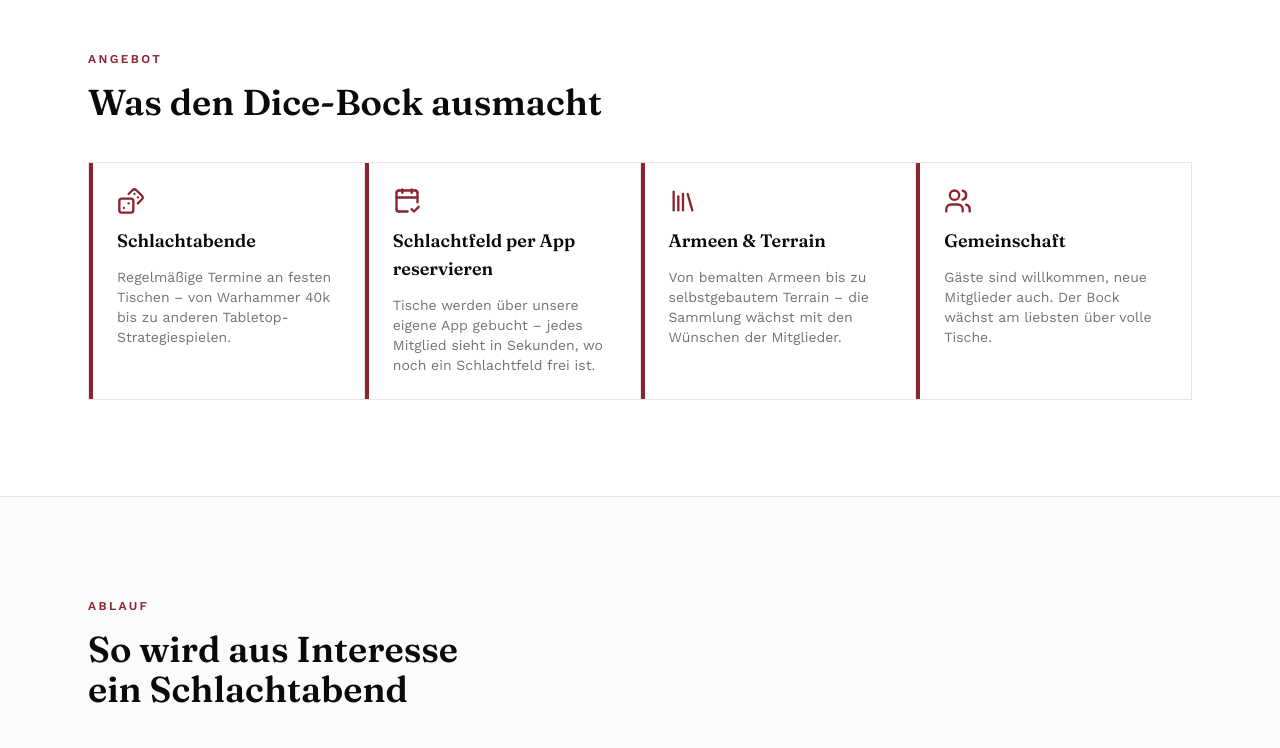
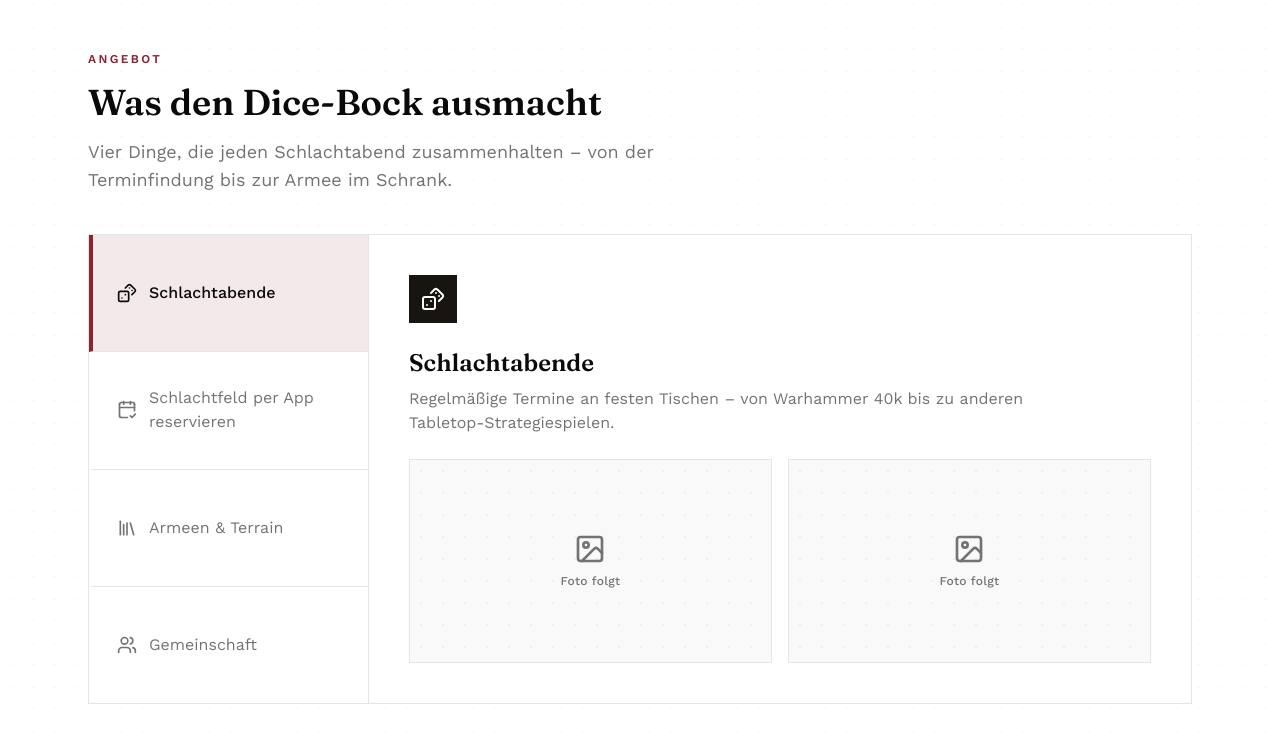
Before and after one commit to qpxv/table-booking, a Next.js app: page / in a window 1280 px wide. Shown: the part 1440-2188 px from the top of the page. Built offline with nearby package versions, Linux system fonts and the light colour scheme.

Commit message:
feat: redesign Angebot as interactive vertical tabs
Replaces the flat feature card grid with a vertical tab list on the
left and a connected content panel on the right (icon, title,
description, two photo placeholders), auto-cycling every 15s and
resetting on manual selection.

```diff
--- a/components/website/FeaturesSection.tsx
+++ b/components/website/FeaturesSection.tsx
@@ -1,37 +1,30 @@
 import type { JSX } from "react";
-import { CalendarCheck2, Dices, Library, Users, type LucideIcon } from "lucide-react";
 import { FEATURES } from "@/lib/website-data";
-
-const FEATURE_ICONS: Record<string, LucideIcon> = {
-  Dices,
-  CalendarCheck2,
-  Library,
-  Users,
-};
+import FeaturesTabs from "@/components/website/FeaturesTabs";
 
 export default function FeaturesSection(): JSX.Element {
   return (
-    <section id="angebot" className="border-b border-border bg-background">
-      <div className="mx-auto max-w-6xl px-4 py-16 sm:px-6 md:py-24">
+    <section id="angebot" className="relative overflow-hidden border-b border-border bg-background">
+      <div
+        className="pointer-events-none absolute inset-0 text-muted-foreground opacity-[0.04]"
+        style={{
+          backgroundImage: "radial-gradient(currentColor 1.5px, transparent 1.5px)",
+          backgroundSize: "22px 22px",
+        }}
+      />
+
+      <div className="relative mx-auto max-w-6xl px-4 py-16 sm:px-6 md:py-24">
         <span className="text-xs font-semibold tracking-[0.2em] text-secondary uppercase">
           {FEATURES.eyebrow}
         </span>
         <h2 className="mt-3 max-w-xl text-balance font-heading text-3xl font-semibold text-foreground sm:text-4xl">
           {FEATURES.heading}
         </h2>
+        <p className="mt-4 max-w-xl text-pretty text-base text-muted-foreground sm:text-lg">
+          {FEATURES.description}
+        </p>
 
-        <div className="mt-10 grid gap-px overflow-hidden border border-border bg-border sm:grid-cols-2 lg:grid-cols-4">
-          {FEATURES.items.map((feature) => {
-            const Icon = FEATURE_ICONS[feature.icon];
-            return (
-              <div key={feature.title} className="flex flex-col gap-3 border-l-4 border-l-secondary bg-background p-6">
-                <Icon className="size-7 text-secondary" />
-                <h3 className="font-heading text-lg font-semibold text-foreground">{feature.title}</h3>
-                <p className="text-sm text-muted-foreground">{feature.description}</p>
-              </div>
-            );
-          })}
-        </div>
+        <FeaturesTabs items={FEATURES.items} />
       </div>
     </section>
   );
--- /dev/null
+++ b/components/website/FeaturesTabs.tsx
@@ -0,0 +1,76 @@
+"use client";
+
+import { useEffect, useState, type JSX } from "react";
+import { CalendarCheck2, Dices, Library, Users, type LucideIcon } from "lucide-react";
+import ImagePlaceholder from "@/components/website/ImagePlaceholder";
+
+const FEATURE_ICONS: Record<string, LucideIcon> = {
+  Dices,
+  CalendarCheck2,
+  Library,
+  Users,
+};
+
+interface FeatureItem {
+  icon: string;
+  title: string;
+  description: string;
+}
+
+interface FeaturesTabsProps {
+  items: readonly FeatureItem[];
+}
+
+export default function FeaturesTabs({ items }: FeaturesTabsProps): JSX.Element {
+  const [selectedIndex, setSelectedIndex] = useState(0);
+  const selected = items[selectedIndex];
+  const SelectedIcon = FEATURE_ICONS[selected.icon];
+
+  useEffect(() => {
+    const timer = setTimeout(() => {
+      setSelectedIndex((current) => (current + 1) % items.length);
+    }, 15000);
+    return () => clearTimeout(timer);
+  }, [selectedIndex, items.length]);
+
+  return (
+    <div className="mt-10 grid border border-border bg-background md:grid-cols-[280px_1fr]">
+      <div className="flex flex-col divide-y divide-border border-b border-border md:border-r md:border-b-0">
+        {items.map((item, index) => {
+          const Icon = FEATURE_ICONS[item.icon];
+          const isSelected = index === selectedIndex;
+          return (
+            <button
+              key={item.title}
+              type="button"
+              aria-current={isSelected}
+              onClick={() => setSelectedIndex(index)}
+              className={
+                isSelected
+                  ? "flex flex-1 items-center gap-3 border-l-4 border-l-secondary bg-secondary/10 px-6 py-5 text-left font-medium text-foreground"
+                  : "flex flex-1 items-center gap-3 border-l-4 border-l-transparent px-6 py-5 text-left text-muted-foreground transition-colors hover:bg-muted/40"
+              }
+            >
+              <Icon className="size-5 shrink-0" />
+              {item.title}
+            </button>
+          );
+        })}
+      </div>
+
+      <div key={selectedIndex} className="animate-in fade-in flex flex-col gap-6 p-8 duration-300 md:p-10">
+        <span className="flex size-12 items-center justify-center bg-primary text-primary-foreground">
+          <SelectedIcon className="size-6" />
+        </span>
+        <div>
+          <h3 className="font-heading text-2xl font-semibold text-foreground">{selected.title}</h3>
+          <p className="mt-2 min-h-12 text-pretty text-muted-foreground">{selected.description}</p>
+        </div>
+        <div className="grid grid-cols-2 gap-4">
+          <ImagePlaceholder label="Foto folgt" className="aspect-video" />
+          <ImagePlaceholder label="Foto folgt" className="aspect-video" />
+        </div>
+      </div>
+    </div>
+  );
+}
--- a/lib/website-data.ts
+++ b/lib/website-data.ts
@@ -26,6 +26,8 @@ export const ABOUT = {
 export const FEATURES = {
   eyebrow: "Angebot",
   heading: "Was den Dice-Bock ausmacht",
+  description:
+    "Vier Dinge, die jeden Schlachtabend zusammenhalten – von der Terminfindung bis zur Armee im Schrank.",
   items: [
     {
       icon: "Dices",
@@ -49,7 +51,7 @@ export const FEATURES = {
       icon: "Users",
       title: "Gemeinschaft",
       description:
-        "Gäste sind willkommen, neue Mitglieder auch. Der Bock wächst am liebsten über volle Tische.",
+        "Gäste sind willkommen, neue Mitglieder auch. Der Bock wächst am liebsten über volle Tische, egal ob du seit Jahren malst oder deine erste Armee gerade erst auspackst.",
     },
   ],
 } as const;
```
